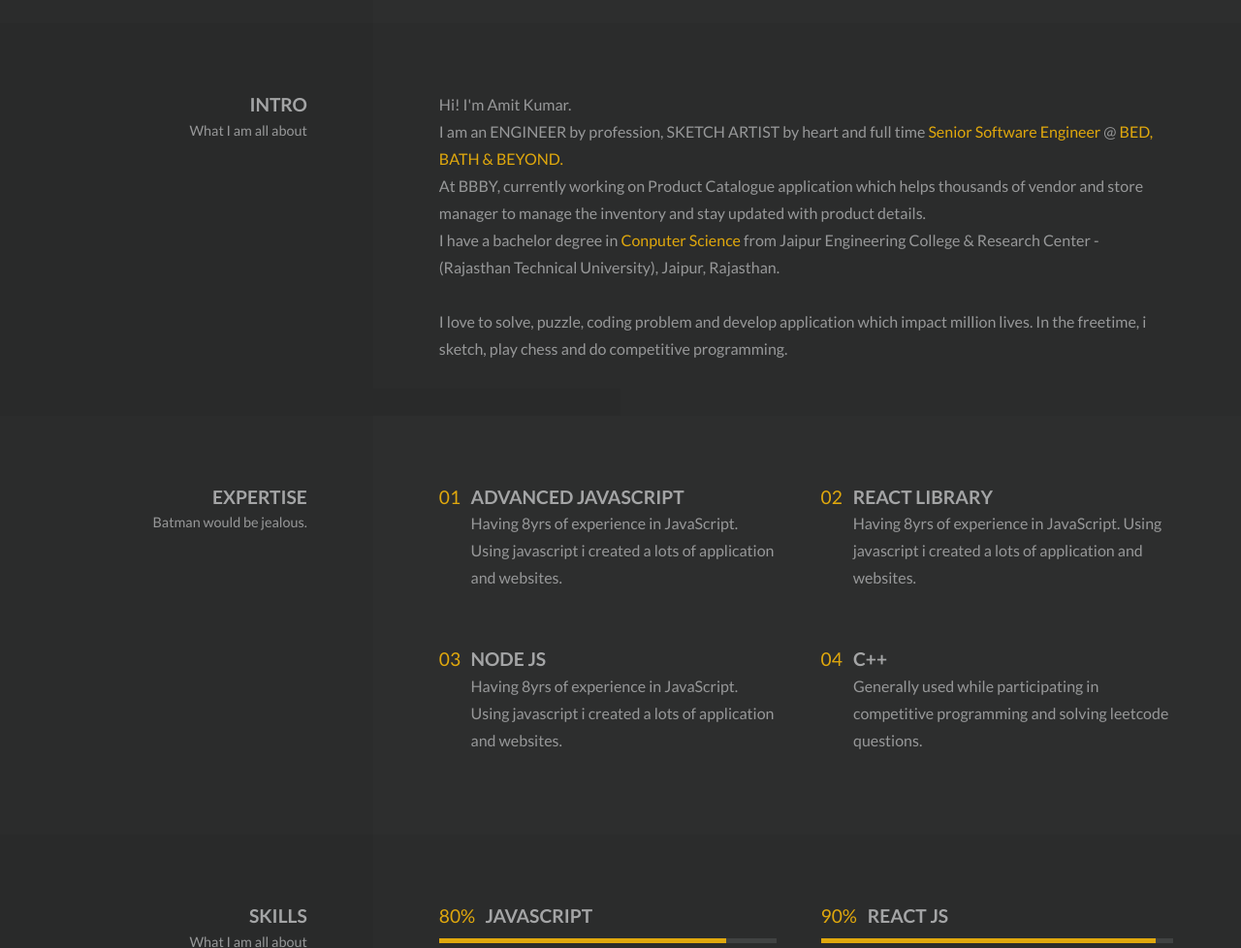
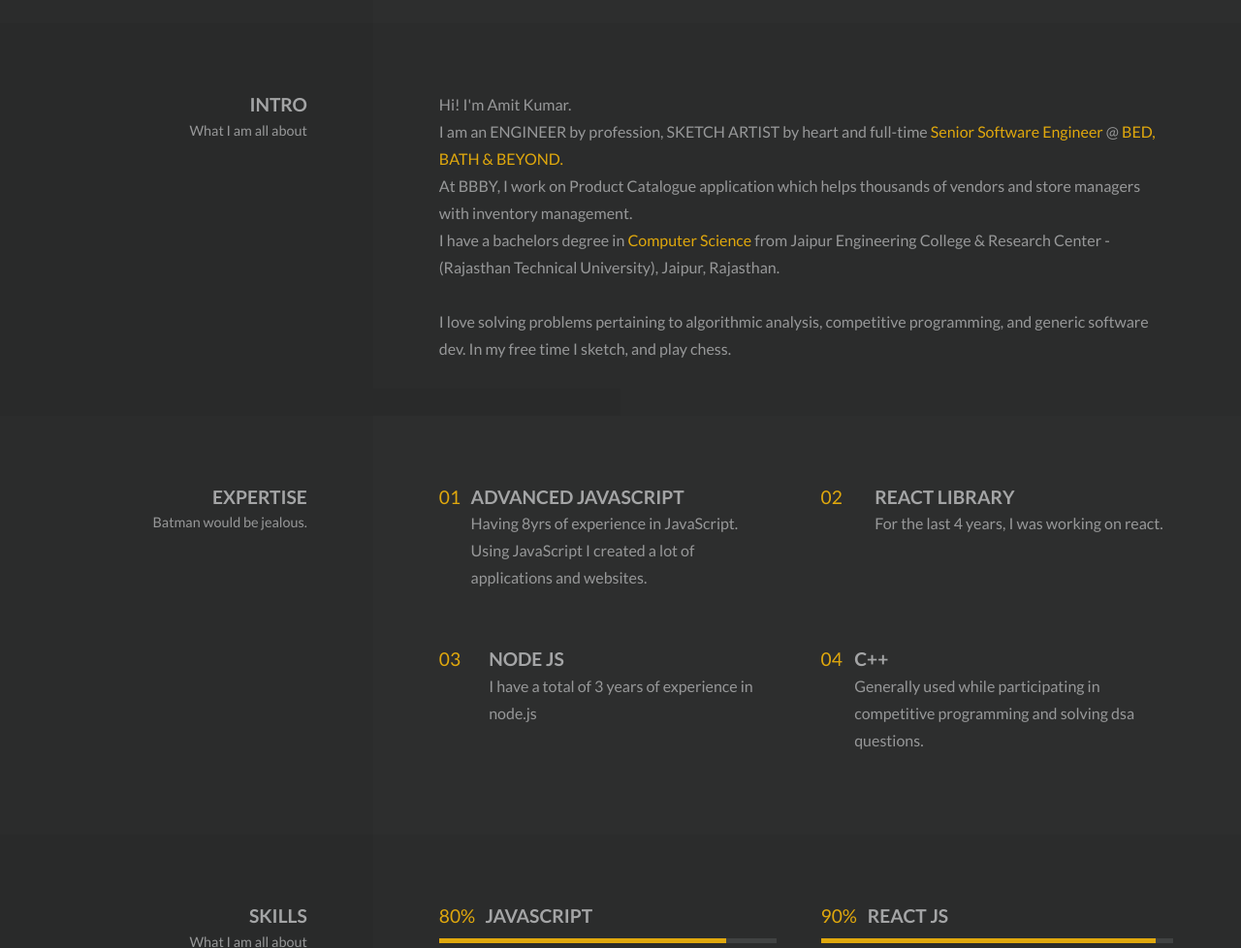
Before and after one commit to Ellipticamit/ellipticamit.github.io, a website: page index.html in a window 1280 px wide. Shown: the part 776-1754 px from the top of the page at 97% size. Drawn offline with Linux system fonts and the light colour scheme.

Commit message:
Grammer updated

```diff
--- a/index.html
+++ b/index.html
@@ -127,16 +127,16 @@
             <p>
               Hi! I'm Amit Kumar.
               <br/>
-              I am an ENGINEER by profession, SKETCH ARTIST by heart and full time
+              I am an ENGINEER by profession, SKETCH ARTIST by heart and full-time
               <span class="primary"> Senior Software Engineer </span> @ <span class="primary upper">Bed, Bath & Beyond.</span>
               <br/>
-              At BBBY, currently working on Product Catalogue application which helps thousands of vendor and store manager to manage the inventory and stay updated with product details.
+              At BBBY, I work on Product Catalogue application which helps thousands of vendors and store managers with inventory management.
               <br/>
-              I have a bachelor degree in <span class="primary">Conputer Science</span> from Jaipur Engineering College & Research Center - (Rajasthan Technical University), Jaipur, Rajasthan.
+              I have a bachelors degree in <span class="primary">Computer Science</span> from Jaipur Engineering College & Research Center - (Rajasthan Technical University), Jaipur, Rajasthan.
             </p>
             <br/>
             <p>
-              I love to solve, puzzle, coding problem and develop application which impact million lives. In the freetime, i sketch, play chess and do competitive programming.
+              I love solving problems pertaining to algorithmic analysis, competitive programming, and generic software dev. In my free time I sketch, and play chess.
             </p>
           </div>
         </div>
@@ -166,7 +166,7 @@
                   <div class="e-content__body">
                     <h3>ADVANCED JAVASCRIPT</h3>
                     <p>
-                      Having 8yrs of experience in JavaScript. Using javascript i created a lots of application and websites.
+                      Having 8yrs of experience in JavaScript. Using JavaScript I created a lot of applications and websites.
                     </p>
                   </div>
                 </div>
@@ -179,7 +179,7 @@
                   <div class="e-content__body">
                     <h3>React Library</h3>
                     <p>
-                      Having 8yrs of experience in JavaScript. Using javascript i created a lots of application and websites.
+                      For the last 4 years, I was working on react.
                     </p>
                   </div>
                 </div>
@@ -192,7 +192,7 @@
                   <div class="e-content__body">
                     <h3>Node js</h3>
                     <p>
-                      Having 8yrs of experience in JavaScript. Using javascript i created a lots of application and websites.
+                      I have a total of 3 years of experience in node.js
                     </p>
                   </div>
                 </div>
@@ -232,7 +232,7 @@
                   <div class="e-content__body">
                     <h3>C++</h3>
                     <p>
-                      Generally used while participating in competitive programming and solving leetcode questions.
+                      Generally used while participating in competitive programming and solving dsa questions.
                     </p>
                   </div>
                 </div>
```
